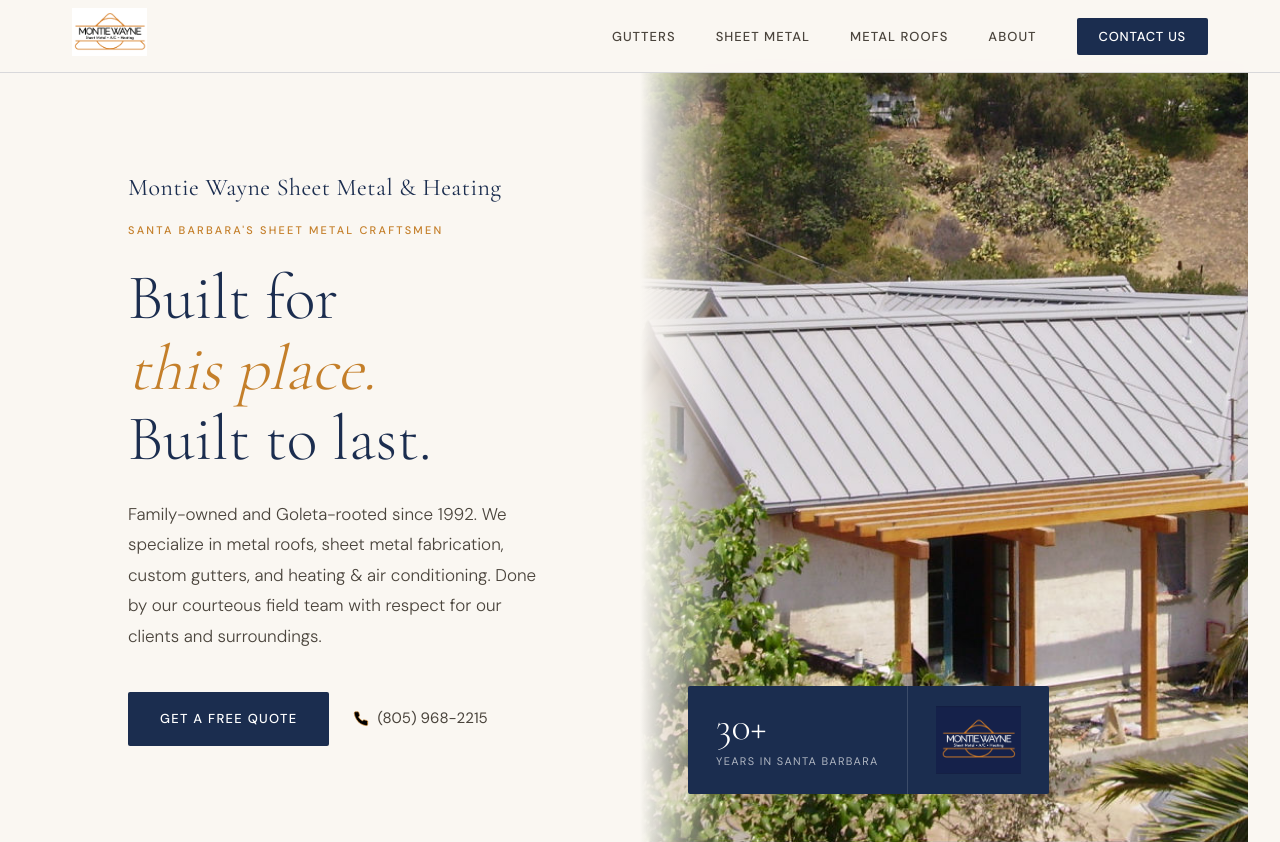
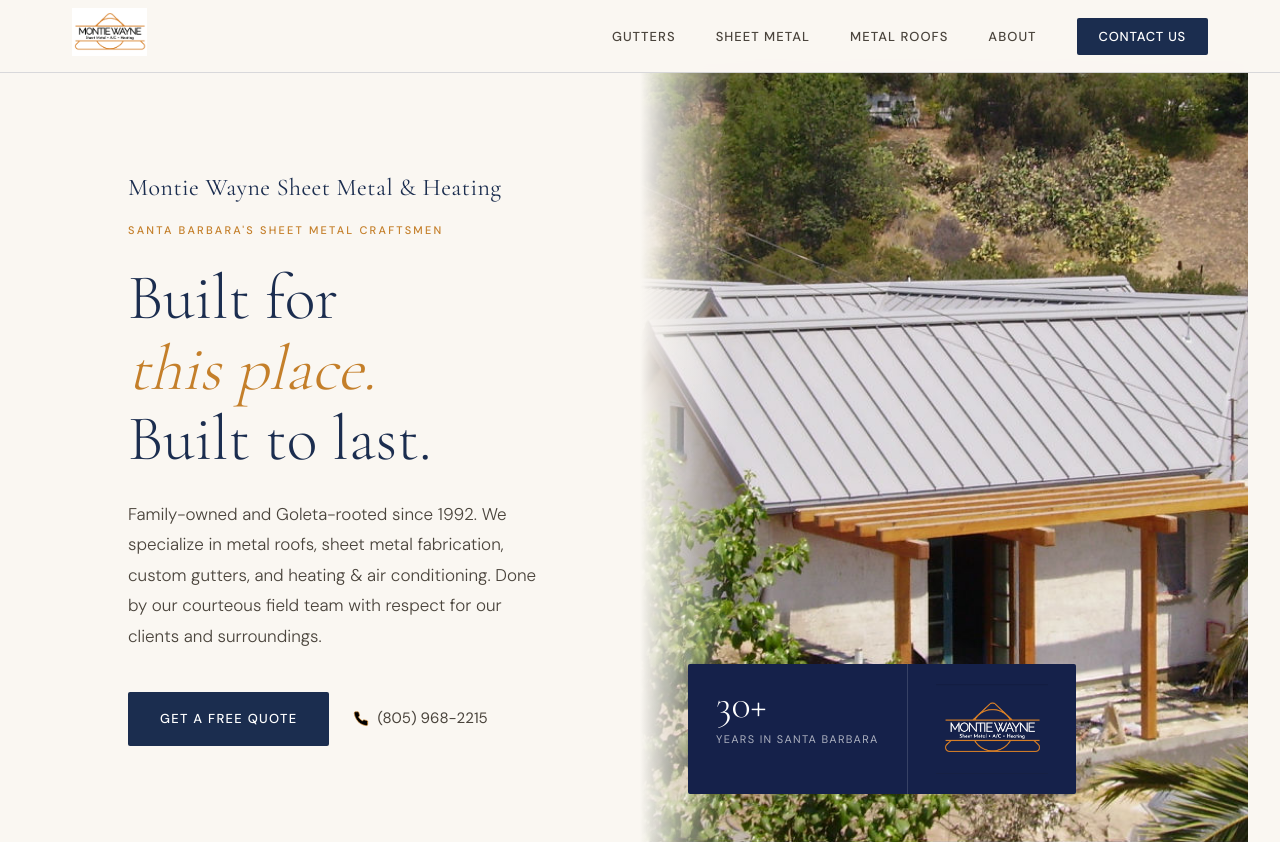
Before and after one commit to monicacv-77/mwsm-site, a plain HTML site: page index.html in a window 1280 px wide. Shown: the top 842 px of the page. Drawn offline with nearby package versions, Linux system fonts and the light colour scheme.

Commit message:
Add files via upload

```diff
--- a/index.html
+++ b/index.html
@@ -271,7 +271,7 @@
     }
 
     .hero-badge {
-      background: var(--navy);
+      background: #15214a;
       color: var(--white);
       padding: 1.25rem 1.75rem;
       border-radius: 2px;
@@ -789,8 +789,8 @@
         <span class="hero-badge-num">30+</span>
         <span class="hero-badge-label">Years in Santa Barbara</span>
       </div>
-      <div style="background:#1b2d4f; padding:1.25rem 1.75rem; display:flex; align-items:center; justify-content:center; border-left:1px solid rgba(255,255,255,0.15); border-radius:0 2px 2px 0;">
-        <img src="images/MWSM-Logo-Dark.PNG" alt="Montie Wayne Sheet Metal" style="height:68px; width:auto;" />
+      <div style="background:#15214a; padding:1.25rem 1.75rem; display:flex; align-items:center; justify-content:center; border-left:1px solid rgba(255,255,255,0.15); border-radius:0 2px 2px 0;">
+        <img src="images/MWSM-Logo-Dark.PNG" alt="Montie Wayne Sheet Metal" style="height:90px; width:auto;" />
       </div>
     </div>
   </div>
```
